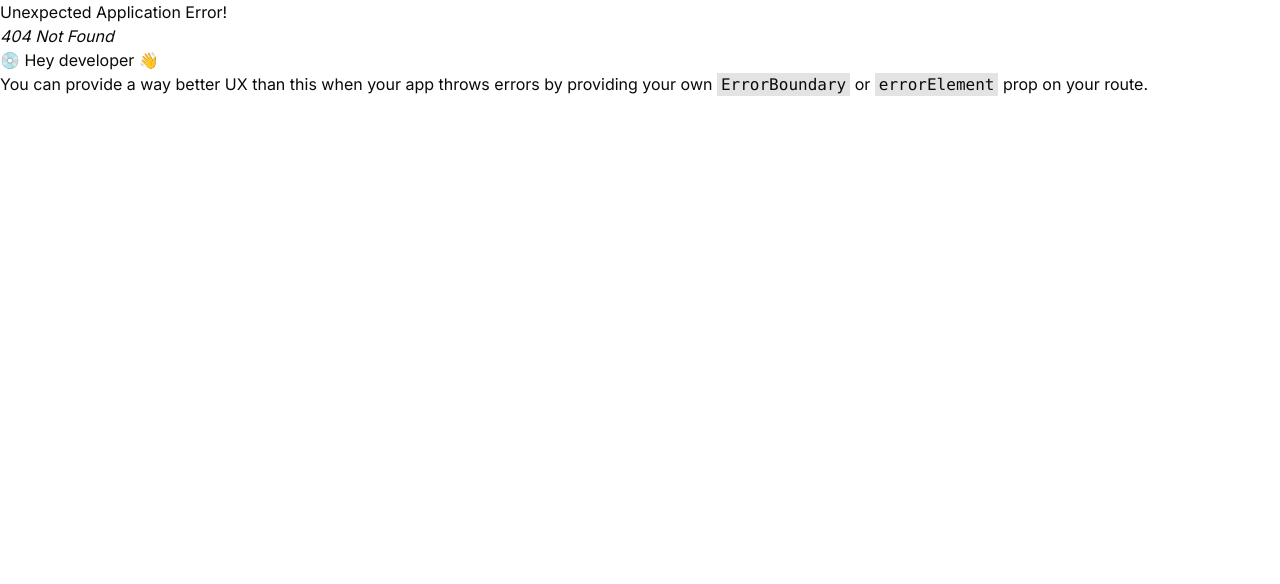
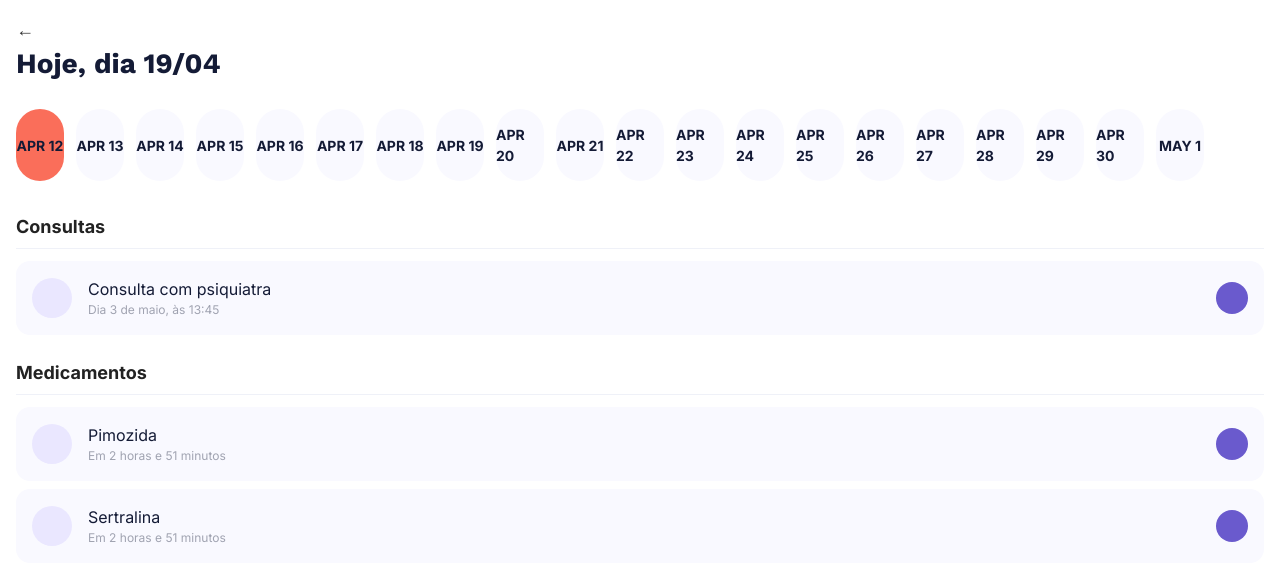
Before and after one commit to datasci4citizens/app-saude, a React app: page /reminders in a window 1280 px wide. Before the commit this address had no page. Shown: the top 584 px of the page. Built offline with nearby package versions, Linux system fonts and the light colour scheme; the HTML template or start-up script is replaced by a standard one; a web font is replaced by a local one.

Commit message:
outline for page

```diff
--- a/src/App.tsx
+++ b/src/App.tsx
@@ -1,6 +1,15 @@
 import { createBrowserRouter, RouterProvider } from 'react-router-dom';
 import ComponentCatalog from './pages/ComponentCatalog';
 import UserOnboarding from './pages/UserOnBoarding';
+import Reminders from './pages/Reminders';
+
+const NotFound = () => (
+  <div>
+    <h1>404</h1>
+    <p>Oops! The page you're looking for does not exist.</p>
+    <a href="/">Go back to Home</a>
+  </div>
+);
 
 const router = createBrowserRouter([
   {
@@ -14,7 +23,15 @@ const router = createBrowserRouter([
   {
     path: '/forms-user-1',
     element: <UserOnboarding />,
-  }
+  },
+  {
+    path: '/reminders',
+    element: <Reminders />,
+  },
+  {
+    path: '*',
+    element: <NotFound />,
+  },
 ]);
 
 export function App() {
--- /dev/null
+++ b/src/components/header.tsx
@@ -0,0 +1,87 @@
+import React from "react";
+
+interface HeaderProps {
+  title: string;
+  subtitle?: string;
+  onBackClick: () => void;
+  rightIcon?: React.ReactNode;
+}
+
+const Header: React.FC<HeaderProps> = ({
+  title,
+  subtitle,
+  onBackClick,
+  rightIcon,
+}) => {
+  return (
+    <div>
+      {/* Back Button */}
+      <button style={styles.backButton} onClick={onBackClick}>
+        <span style={styles.backIcon}>&larr;</span>
+      </button>
+      <div style={styles.iconTextContainer}>
+        <div style={styles.textContainer}>
+          <h1 style={styles.title}>{title}</h1>
+          {subtitle && <p style={styles.subtitle}>{subtitle}</p>}
+        </div>
+
+        {/* Optional Icon */}
+        {rightIcon && <div style={styles.rightIconContainer}>{rightIcon}</div>}
+      </div>
+      {/* Title and Subtitle */}
+    </div>
+  );
+};
+
+const styles: { [key: string]: React.CSSProperties } = {
+  iconTextContainer: {
+    display: "flex",
+    flexWrap: "nowrap",
+    alignItems: "space-between",
+    justifyContent: "space-between",
+  },
+  backButton: {
+    backgroundColor: "transparent",
+    border: "none",
+    cursor: "pointer",
+    fontSize: "18px",
+    display: "flex",
+    alignItems: "center",
+    justifyContent: "center",
+    marginRight: "12px",
+  },
+  backIcon: {
+    fontSize: "18px",
+    color: "#333",
+  },
+  textContainer: {
+    flex: 1,
+    display: "flex",
+    flexDirection: "column",
+    alignItems: "flex-start",
+    justifyContent: "center",
+  },
+  title: {
+    fontSize: "28px",
+    fontWeight: "bold",
+    margin: 0,
+    fontFamily: '"Work Sans", sans-serif',
+    color: "#141B36",
+  },
+  subtitle: {
+    fontSize: "14px",
+    margin: 0,
+    fontFamily: '"Inter", sans-serif',
+    color: "#666",
+  },
+  rightIconContainer: {
+    marginLeft: "12px",
+    display: "flex",
+    alignItems: "center",
+    justifyContent: "center",
+    fontSize: "20px",
+    color: "#6A5ACD",
+  },
+};
+
+export default Header;
--- /dev/null
+++ b/src/components/reminder-card.tsx
@@ -0,0 +1,103 @@
+import React from 'react';
+
+interface ReminderCardProps {
+  title: string;
+  subtitle: string;
+  icon: React.ReactNode;
+  isChecked: boolean;
+  onCheckboxChange: (checked: boolean) => void;
+}
+
+const ReminderCard: React.FC<ReminderCardProps> = ({
+  title,
+  subtitle,
+  icon,
+  isChecked,
+  onCheckboxChange
+}) => {
+  return (
+    <div style={styles.container}>
+      {/* Icon container */}
+      <div style={styles.iconContainer}>
+        {icon}
+      </div>
+
+      {/* Text content */}
+      <div style={styles.textContainer}>
+        <h4 style={styles.title}>{title}</h4>
+        <p style={styles.subtitle}>{subtitle}</p>
+      </div>
+
+      {/* Checkbox */}
+      <div style={styles.checkboxContainer}>
+        <input
+          type="checkbox"
+          checked={isChecked}
+          onChange={(e) => onCheckboxChange(e.target.checked)}
+          style={styles.checkbox}
+        />
+      </div>
+    </div>
+  );
+};
+
+const styles: { [key: string]: React.CSSProperties } = {
+  container: {
+    display: 'flex',
+    alignItems: 'center',
+    justifyContent: 'space-between',
+    backgroundColor: '#F9F9FF',
+    borderRadius: '14px',
+    padding: '16px',
+    width: '100%',
+    margin: '8px 0'
+  },
+  iconContainer: {
+    display: 'flex',
+    alignItems: 'center',
+    justifyContent: 'center',
+    backgroundColor: '#EAE7FF',
+    borderRadius: '50%',
+    width: '40px',
+    height: '40px',
+    fontSize: '20px',
+    color: '#6A5ACD'
+  },
+  textContainer: {
+    flex: 1,
+    marginLeft: '16px'
+  },
+  title: {
+    fontSize: '16px',
+    fontWeight: 'normal',
+    margin: 0,
+    color: '#141B36',
+    fontFamily: '"Inter", sans-serif'
+  },
+  subtitle: {
+    fontSize: '12px',
+    margin: 0,
+    color: '#A0A3B1',
+    fontFamily: '"Inter", sans-serif'
+  },
+  checkboxContainer: {
+    display: 'flex',
+    alignItems: 'center',
+    justifyContent: 'center',
+    backgroundColor: '#6A5ACD',
+    borderRadius: '50%',
+    width: '32px',
+    height: '32px',
+    color: 'white'
+  },
+  checkbox: {
+    appearance: 'none',
+    width: '24px',
+    height: '24px',
+    backgroundColor: 'transparent',
+    border: 'none',
+    cursor: 'pointer'
+  }
+};
+
+export default ReminderCard;
--- /dev/null
+++ b/src/pages/Reminders.tsx
@@ -0,0 +1,139 @@
+import React, { useState } from 'react';
+import Header from '../components/header';
+import Card from '../components/reminder-card';
+
+const Reminders: React.FC = () => {
+  const today = new Date();
+  const [selectedDate, setSelectedDate] = useState(today.toISOString().split('T')[0]);
+
+  const dates = Array.from({ length: 20 }, (_, i) => {
+    const date = new Date();
+    date.setDate(today.getDate() + i);
+    return {
+      iso: date.toISOString().split('T')[0],
+      display: `${date.toLocaleString('default', { month: 'short' }).toUpperCase()} ${date.getDate()}`
+    };
+  });
+
+  return (
+    <div style={styles.page}>
+      {/* Header */}
+      <Header
+        title="Hoje, dia 19/04"
+        onBackClick={() => console.log('Navigate back')}
+        rightIcon={<span style={styles.editIcon} className="mgc-pencil-line" />}
+      />
+
+      {/* Horizontal Scrollable Date List */}
+      <div style={styles.dateListContainer}>
+        {dates.map((date) => (
+          <div
+            key={date.iso}
+            style={{
+              ...styles.dateBox,
+              backgroundColor: date.iso === selectedDate ? '#FA6E5A' : '#F9F9FF'
+            }}
+            onClick={() => setSelectedDate(date.iso)}
+          >
+            <h5>{date.display}</h5>
+          </div>
+        ))}
+      </div>
+
+      {/* Consultations Section */}
+      <div style={styles.section}>
+        <div style={styles.sectionHeader}>
+          <h2 style={styles.sectionTitle}>Consultas</h2>
+          <span style={styles.editIcon} className="mgc-pencil-line" />
+        </div>
+        <hr style={styles.divider} />
+        <Card
+          title="Consulta com psiquiatra"
+          subtitle="Dia 3 de maio, às 13:45"
+          icon={<span className="mgc-user-line" />}
+          isChecked={true}
+          onCheckboxChange={(checked) => console.log('Consulta checkbox:', checked)}
+        />
+      </div>
+
+      {/* Medications Section */}
+      <div style={styles.section}>
+        <div style={styles.sectionHeader}>
+          <h2 style={styles.sectionTitle}>Medicamentos</h2>
+          <span style={styles.editIcon} className="mgc-pencil-line" />
+        </div>
+        <hr style={styles.divider} />
+        <Card
+          title="Pimozida"
+          subtitle="Em 2 horas e 51 minutos"
+          icon={<span className="mgc-pill-line" />}
+          isChecked={true}
+          onCheckboxChange={(checked) => console.log('Pimozida checkbox:', checked)}
+        />
+        <Card
+          title="Sertralina"
+          subtitle="Em 2 horas e 51 minutos"
+          icon={<span className="mgc-pill-line" />}
+          isChecked={true}
+          onCheckboxChange={(checked) => console.log('Sertralina checkbox:', checked)}
+        />
+      </div>
+    </div>
+  );
+};
+
+const styles: { [key: string]: React.CSSProperties } = {
+  page: {
+    padding: '16px',
+    backgroundColor: '#FFFFFF',
+    minHeight: '100vh',
+    fontFamily: '"Inter", sans-serif'
+  },
+  editIcon: {
+    fontSize: '18px',
+    color: '#6A5ACD',
+    cursor: 'pointer'
+  },
+  dateListContainer: {
+    display: 'flex',
+    overflowX: 'scroll',
+    gap: '12px',
+    margin: '16px 0',
+    padding: '8px 0'
+  },
+  dateBox: {
+    flexShrink: 0,
+    width: '48px',
+    height: '72px',
+    borderRadius: '24px',
+    display: 'flex',
+    alignItems: 'center',
+    justifyContent: 'center',
+    cursor: 'pointer',
+    fontSize: '14px',
+    fontWeight: 'bold',
+    color: '#141B36',
+  },
+  section: {
+    marginTop: '24px'
+  },
+  sectionHeader: {
+    display: 'flex',
+    alignItems: 'center',
+    justifyContent: 'space-between',
+    marginBottom: '8px'
+  },
+  sectionTitle: {
+    fontSize: '18px',
+    fontWeight: 'bold',
+    margin: 0,
+    color: '#222'
+  },
+  divider: {
+    border: 'none',
+    borderTop: '1px solid rgba(173, 184, 217, 0.2)',
+    marginBottom: '12px'
+  }
+};
+
+export default Reminders;
```
